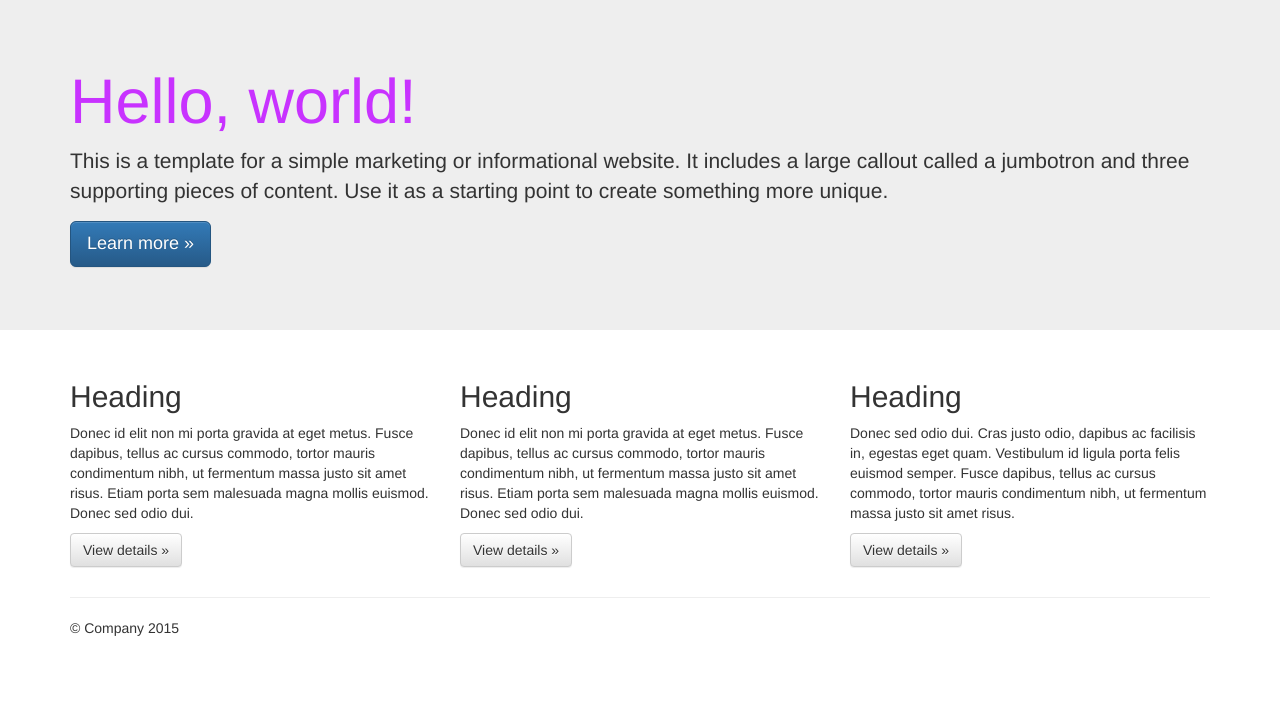
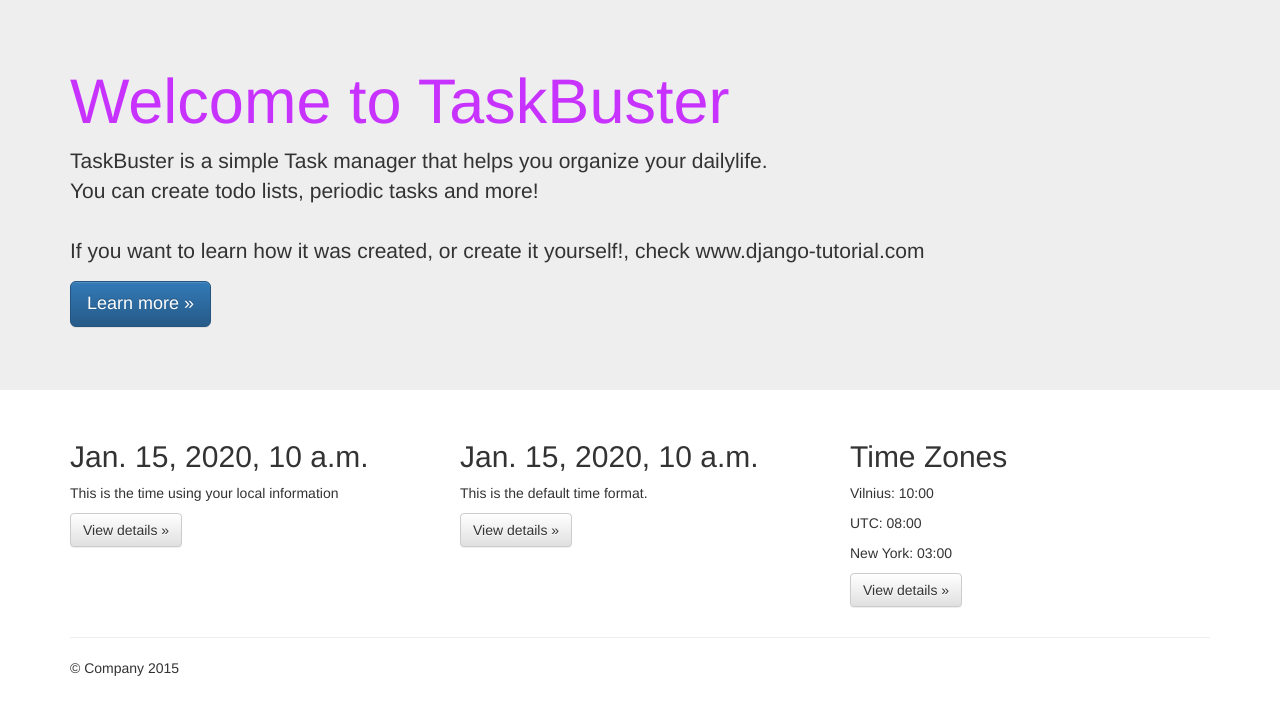
Before and after one commit to vlms/taskbuster, a Django app: template taskbuster/templates/taskbuster/index.html in a window 1280 px wide. Shown: the part 51-766 px from the top of the page. Run offline with Django 3.2, Linux system fonts and the light colour scheme; the template is opened without the code that fills it: most values are stand-ins (such as "Sample title", 1, 10 or a date in 2020); some libraries are stand-ins or nearby versions.

Commit message:
Internationalization and localization

```diff
--- a/requirements/base.txt
+++ b/requirements/base.txt
@@ -1 +1,2 @@
 Django==1.8.5
+pytz==2015.7
--- a/requirements/testing.txt
+++ b/requirements/testing.txt
@@ -1,2 +1,3 @@
 -r base.txt
 selenium==2.48.0
+coverage==4.0.3
--- a/taskbuster/templates/base.html
+++ b/taskbuster/templates/base.html
@@ -8,6 +8,8 @@
         <meta charset="utf-8">
         <meta http-equiv="X-UA-Compatible" content="IE=edge,chrome=1">
         <title>{% block head_title %}{% endblock %}</title>
+        <link rel="shortcut icon" type="image/x-icon" href="{% static 'favicon.ico' %}"
+  >
         <meta name="description" content="">
         <meta name="viewport" content="width=device-width, initial-scale=1">
 
@@ -22,11 +24,14 @@
         <link rel="stylesheet" href="{% static 'css/main.css' %}">
 
         <script src="{% static 'js/vendor/modernizr-2.8.3-respond-1.4.2.min.js' %}"></script>
+        {% block head_css %}{% endblock %}
+        {% block head_javascript %}{% endblock %}
     </head>
     <body>
         <!--[if lt IE 8]>
             <p class="browserupgrade">You are using an <strong>outdated</strong> browser. Please <a href="http://browsehappy.com/">upgrade your browser</a> to improve your experience.</p>
         <![endif]-->
+    {% block navbar %}
     <nav class="navbar navbar-inverse navbar-fixed-top" role="navigation">
       <div class="container">
         <div class="navbar-header">
@@ -51,42 +56,11 @@
         </div><!--/.navbar-collapse -->
       </div>
     </nav>
+    {% endblock %}
 
-    <!-- Main jumbotron for a primary marketing message or call to action -->
-    <div class="jumbotron">
-      <div class="container">
-        <h1>Hello, world!</h1>
-        <p>This is a template for a simple marketing or informational website. It includes a large callout called a jumbotron and three supporting pieces of content. Use it as a starting point to create something more unique.</p>
-        <p><a class="btn btn-primary btn-lg" href="#" role="button">Learn more &raquo;</a></p>
-      </div>
-    </div>
+    {% block content %}{% endblock %}
 
-    <div class="container">
-      <!-- Example row of columns -->
-      <div class="row">
-        <div class="col-md-4">
-          <h2>Heading</h2>
-          <p>Donec id elit non mi porta gravida at eget metus. Fusce dapibus, tellus ac cursus commodo, tortor mauris condimentum nibh, ut fermentum massa justo sit amet risus. Etiam porta sem malesuada magna mollis euismod. Donec sed odio dui. </p>
-          <p><a class="btn btn-default" href="#" role="button">View details &raquo;</a></p>
-        </div>
-        <div class="col-md-4">
-          <h2>Heading</h2>
-          <p>Donec id elit non mi porta gravida at eget metus. Fusce dapibus, tellus ac cursus commodo, tortor mauris condimentum nibh, ut fermentum massa justo sit amet risus. Etiam porta sem malesuada magna mollis euismod. Donec sed odio dui. </p>
-          <p><a class="btn btn-default" href="#" role="button">View details &raquo;</a></p>
-       </div>
-        <div class="col-md-4">
-          <h2>Heading</h2>
-          <p>Donec sed odio dui. Cras justo odio, dapibus ac facilisis in, egestas eget quam. Vestibulum id ligula porta felis euismod semper. Fusce dapibus, tellus ac cursus commodo, tortor mauris condimentum nibh, ut fermentum massa justo sit amet risus.</p>
-          <p><a class="btn btn-default" href="#" role="button">View details &raquo;</a></p>
-        </div>
-      </div>
-
-      <hr>
-
-      <footer>
-        <p>&copy; Company 2015</p>
-      </footer>
-    </div> <!-- /container -->        <script src="//ajax.googleapis.com/ajax/libs/jquery/1.11.2/jquery.min.js"></script>
+        <script src="//ajax.googleapis.com/ajax/libs/jquery/1.11.2/jquery.min.js"></script>
         <script>window.jQuery || document.write('<script src="static/js/vendor/jquery-1.11.2.min.js"><\/script>')</script>
 
         <script src="{% static 'js/vendor/bootstrap.min.js' %}"></script>
@@ -102,5 +76,7 @@
             r.parentNode.insertBefore(e,r)}(window,document,'script','ga'));
             ga('create','UA-XXXXX-X','auto');ga('send','pageview');
         </script>
+
+    {% block footer_javascript %}{% endblock %}
     </body>
 </html>
--- a/taskbuster/templates/robots.txt
+++ b/taskbuster/templates/robots.txt
@@ -2,4 +2,4 @@
 
 # Allow crawling of all content
 User-agent: *
-Disallow:
+Disallow: /
--- a/taskbuster/templates/taskbuster/index.html
+++ b/taskbuster/templates/taskbuster/index.html
@@ -1,2 +1,46 @@
 {% extends "base.html" %}
+{% load i18n %}
+{% load l10n %}
+{% load tz %}
+
 {% block head_title %}TaskBuster Django tutorial{% endblock %}
+
+{% block content %}
+    <!-- Main jumbotron for a primary marketing message or call to action -->
+    <div class="jumbotron">
+      <div class="container">
+        <h1>{% trans "Welcome to TaskBuster" %}</h1>
+        <p>{% blocktrans %} TaskBuster is a simple Task manager that helps you organize your dailylife. </br> You can create todo lists, periodic tasks and more! </br></br> If you want to learn how it was created, or create it yourself!, check www.django-tutorial.com{% endblocktrans %}</p>
+        <p><a class="btn btn-primary btn-lg" href="#" role="button">Learn more &raquo;</a></p>
+      </div>
+    </div>
+
+    <div class="container">
+      <!-- Example row of columns -->
+      <div class="row">
+        <div class="col-md-4">
+          <h2 id="local-date">{{today}}</h2>
+          <p>This is the time using your local information </p>
+          <p><a class="btn btn-default" href="#" role="button">View details &raquo;</a></p>
+        </div>
+        <div class="col-md-4">
+          <h2 id="non-local-date">{{today|unlocalize}}</h2>
+          <p>This is the default time format.</p>
+          <p><a class="btn btn-default" href="#" role="button">View details &raquo;</a></p>
+       </div>
+        <div class="col-md-4">
+          <h2>Time Zones</h2>
+          <p> Vilnius: <span id="time-tz">{{now|time:"H:i"}}</p>
+          <p> UTC: <span id="time-utc">{{now|utc|time:"H:i"}}</p>
+          <p> New York: <span id="time-ny">{{now|timezone:"America/New_York"|time:"H:i"}}</span></p>
+          <p><a class="btn btn-default" href="#" role="button">View details &raquo;</a></p>
+        </div>
+      </div>
+
+      <hr>
+
+      <footer>
+        <p>&copy; Company 2015</p>
+      </footer>
+    </div> <!-- /container -->
+{% endblock content %}
--- a/taskbuster/test.py
+++ b/taskbuster/test.py
@@ -1,14 +1,17 @@
 # -*- coding: utf-8 -*-
 from django.test import TestCase
 from django.core.urlresolvers import reverse
+from django.utils.translation import activate
 
 
 class TestHomePage(TestCase):
 
     def test_uses_index_template(self):
+        activate('en')
         response = self.client.get(reverse("home"))
         self.assertTemplateUsed(response, "taskbuster/index.html")
 
     def test_uses_base_template(self):
+        activate('en')
         response = self.client.get(reverse("home"))
         self.assertTemplateUsed(response, "base.html")
--- a/taskbuster/urls.py
+++ b/taskbuster/urls.py
@@ -15,9 +15,15 @@ Including another URLconf
 """
 from django.conf.urls import include, url
 from django.contrib import admin
-from .views import home
+from django.conf.urls.i18n import i18n_patterns
+from .views import home, home_files
 
 urlpatterns = [
+    url(r'^(?P<filename>(robots.txt)|(humans.txt))$',
+        home_files, name='home_files'),
+]
+
+urlpatterns += i18n_patterns(
+    url(r'^$', home, name='home'),
     url(r'^admin/', include(admin.site.urls)),
-    url(r'^$', home, name='home'),
-]
+)
```
Also changed, not shown: functional_tests/test_all_users.py (+39 -0 lines), taskbuster/settings/base.py (+13 -1 lines), taskbuster/templates/humans.txt (+5 -4 lines), taskbuster/views.py (+9 -1 lines), taskbuster/locale/lt/LC_MESSAGES/django.po (added), 2 other files.
